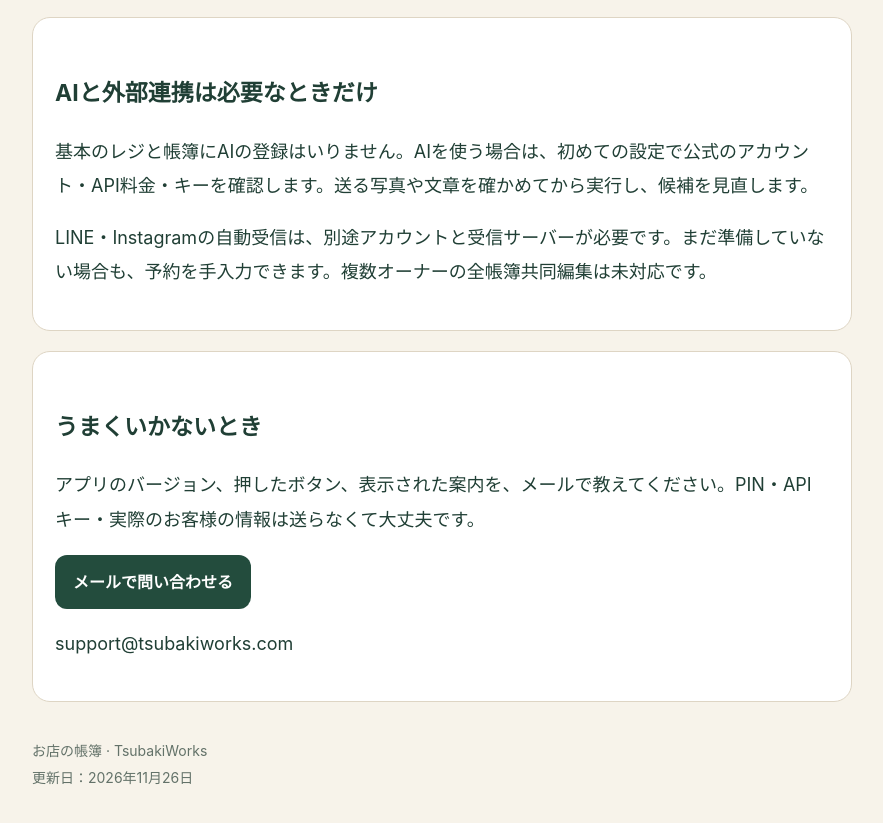
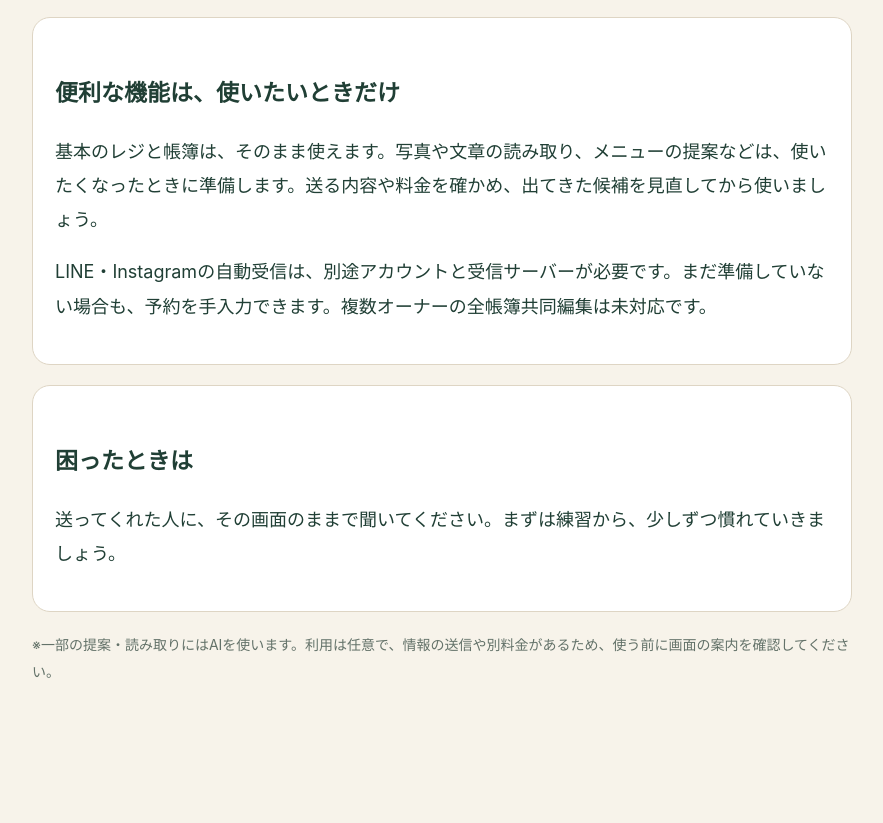
Before and after one commit to yuki-hiko/misenochobo-support, a plain HTML site: page index.html in a window 1280 px wide. Shown: the part 1683-2506 px from the top of the page, without its empty margins (198-1081 px from the left). After the commit the page ends 2418 px from the top, so only its background shows below. Drawn offline with Linux system fonts and the light colour scheme.

Commit message:
Simplify the friend guide and separate required support contact

```diff
--- a/index.html
+++ b/index.html
@@ -1,7 +1,7 @@
-<!doctype html><html lang="ja"><head><meta charset="utf-8"><meta name="viewport" content="width=device-width,initial-scale=1"><meta name="robots" content="noindex,nofollow"><title>使い方とお問い合わせ｜お店の帳簿</title><style>body{margin:0;background:#f7f3ea;color:#203f35;font-family:-apple-system,BlinkMacSystemFont,sans-serif;line-height:1.9}main{max-width:820px;margin:auto;padding:36px 22px}h1{font-size:32px;line-height:1.5}h2{font-size:23px;margin-top:32px}p,li{font-size:18px}nav{display:flex;gap:12px;flex-wrap:wrap}a{color:#184f3d}nav a,.button{display:inline-block;padding:12px 18px;border-radius:12px;background:#234c3d;color:white;text-decoration:none;font-weight:700}section{background:white;padding:22px;border-radius:18px;margin:20px 0;border:1px solid #ded5c4}footer{font-size:14px;color:#637269;margin-top:36px}</style></head><body><main><nav><a href="./">使い方と問い合わせ</a><a href="privacy.html">プライバシー</a></nav><h1>お店の帳簿<br>使い方とお問い合わせ</h1><p>小さなお店のための、伝票・会計・売上・経費の記録アプリです。お店を管理する方と従業員は、同じアプリを役割に応じて使います。</p>
+<!doctype html><html lang="ja"><head><meta charset="utf-8"><meta name="viewport" content="width=device-width,initial-scale=1"><meta name="robots" content="noindex,nofollow"><title>使い方｜お店の帳簿</title><style>body{margin:0;background:#f7f3ea;color:#203f35;font-family:-apple-system,BlinkMacSystemFont,sans-serif;line-height:1.9}main{max-width:820px;margin:auto;padding:36px 22px}h1{font-size:32px;line-height:1.5}h2{font-size:23px;margin-top:32px}p,li{font-size:18px}nav{display:flex;gap:12px;flex-wrap:wrap}a{color:#184f3d}nav a,.button{display:inline-block;padding:12px 18px;border-radius:12px;background:#234c3d;color:white;text-decoration:none;font-weight:700}section{background:white;padding:22px;border-radius:18px;margin:20px 0;border:1px solid #ded5c4}footer{font-size:14px;color:#637269;margin-top:36px}</style></head><body><main><nav><a href="./">使い方</a><a href="privacy.html">プライバシー</a></nav><h1>お店の帳簿<br>使い方</h1><p>小さなお店のための、伝票・会計・売上・経費の記録アプリです。お店を管理する方と従業員は、同じアプリを役割に応じて使います。</p>
 <section><h2>はじめは練習から</h2><ol><li>画面の上の「練習用に切り替える」を押します。</li><li>オレンジ色の「練習用」を確認します。</li><li>伝票・商品追加・会計を試します。本番の帳簿には入りません。</li><li>終わったら「本番に戻る」を押します。</li></ol></section>
 <section><h2>お店の準備</h2><p>「ホーム」→「設定」→「初めての設定」を開きます。オーナー自身がPINを決め、お店の名前・住所・商品・値段・営業時間を確認してください。</p><p>PINは作成者へ教える必要はありません。PINを作る操作と、従業員用へ切り替える操作は別です。アプリを入れるだけでは、別のiPhoneとデータは共有されません。</p></section>
 <section><h2>伝票と会計</h2><p>「お客様の伝票」→「新しい伝票を作る」で席と人数を選び、商品を押して追加します。注文は自動保存します。「この伝票のお会計へ」からまとめて会計、または「別々のお支払い」を選びます。</p><p>従業員用は伝票・追加注文・会計を使い、売上集計・経費・申告・設定は表示しません。アプリの説明とプライバシーは確認できます。</p><p>キャッシュレスのボタンは記録用です。カード等の決済そのものには、別途契約した決済端末等を使います。A6印刷には対応するAirPrintプリンターが必要です。</p></section>
 <section><h2>帳簿を守る</h2><p>定期的に「初めての設定」→「帳簿の保存・iCloudバックアップ」で控えを保存してください。保存完了は「ファイル」アプリでも確認します。申告の案内は準備を助けるもので、自動提出や税務上の正確性を保証する機能ではありません。</p></section>
-<section><h2>AIと外部連携は必要なときだけ</h2><p>基本のレジと帳簿にAIの登録はいりません。AIを使う場合は、初めての設定で公式のアカウント・API料金・キーを確認します。送る写真や文章を確かめてから実行し、候補を見直します。</p><p>LINE・Instagramの自動受信は、別途アカウントと受信サーバーが必要です。まだ準備していない場合も、予約を手入力できます。複数オーナーの全帳簿共同編集は未対応です。</p></section>
-<section><h2>うまくいかないとき</h2><p>アプリのバージョン、押したボタン、表示された案内を、メールで教えてください。PIN・APIキー・実際のお客様の情報は送らなくて大丈夫です。</p><a class="button" href="mailto:support@tsubakiworks.com?subject=%E3%81%8A%E5%BA%97%E3%81%AE%E5%B8%B3%E7%B0%BF%E3%81%AE%E5%95%8F%E3%81%84%E5%90%88%E3%82%8F%E3%81%9B">メールで問い合わせる</a><p>support@tsubakiworks.com</p></section><footer>お店の帳簿 · TsubakiWorks<br>更新日：2026年11月26日</footer></main></body></html>
+<section><h2>便利な機能は、使いたいときだけ</h2><p>基本のレジと帳簿は、そのまま使えます。写真や文章の読み取り、メニューの提案などは、使いたくなったときに準備します。送る内容や料金を確かめ、出てきた候補を見直してから使いましょう。</p><p>LINE・Instagramの自動受信は、別途アカウントと受信サーバーが必要です。まだ準備していない場合も、予約を手入力できます。複数オーナーの全帳簿共同編集は未対応です。</p></section>
+<section><h2>困ったときは</h2><p>送ってくれた人に、その画面のままで聞いてください。まずは練習から、少しずつ慣れていきましょう。</p></section><p style="font-size:14px;color:#637269">※一部の提案・読み取りにはAIを使います。利用は任意で、情報の送信や別料金があるため、使う前に画面の案内を確認してください。</p></main></body></html>
```
Also changed, not shown: support.html (added, +1 -0 lines).
